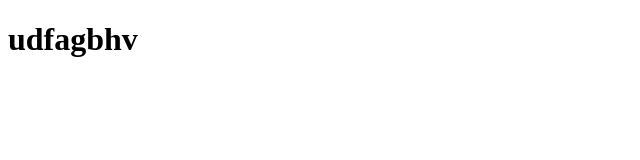
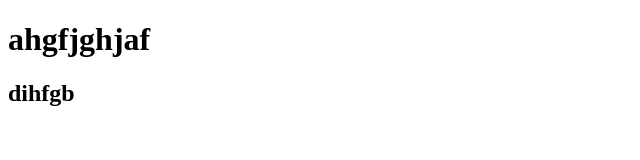
Before and after one commit to Md-Jobayer-Ahmed/first-repo, a plain HTML site: page index.html in a window 1280 px wide. Shown: the whole page, without its empty margins (0-640 px from the left). Drawn offline with Linux system fonts and the light colour scheme.

Commit message:
first commit

```diff
--- a/my.html
+++ b/index.html
@@ -8,7 +8,8 @@
 </head>
 
 <body>
-    <h1>udfagbhv</h1>
+    <h1>ahgfjghjaf</h1>
+    <h2>dihfgb</h2>
 </body>
 
 </html>
```
